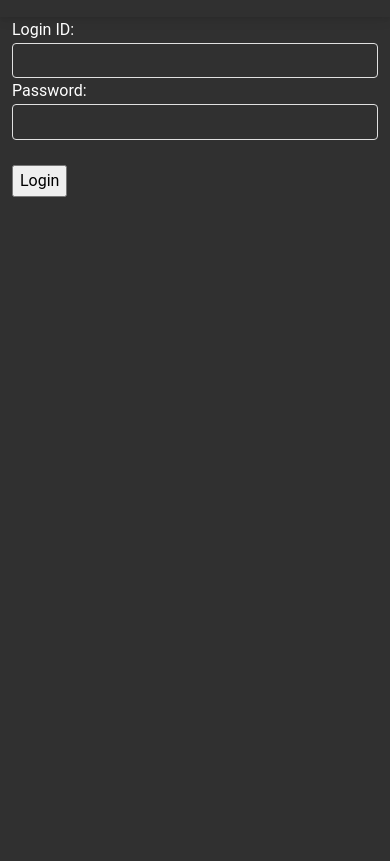
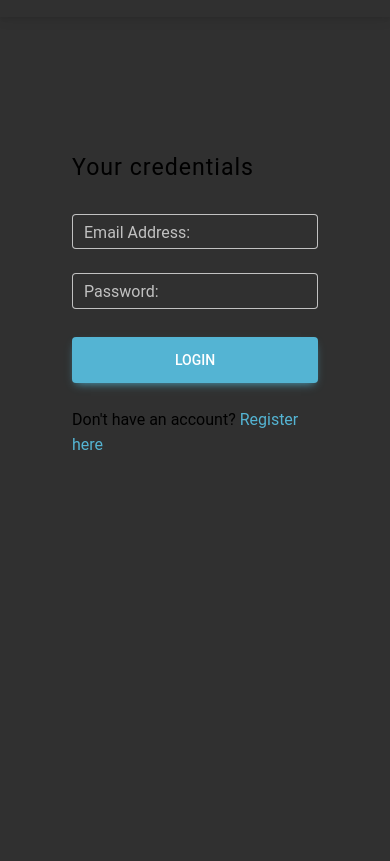
Before and after one commit to Vijay-Vaddi/company-blog, a Flask app: page /login in a window 390 px wide. Before the commit the page ends 197 px from the top, so only its background shows below. Run offline with Flask 3, Linux system fonts and the light colour scheme; some libraries are stand-ins or nearby versions.

Commit message:
login/registration form styling

```diff
--- a/company_blog/models.py
+++ b/company_blog/models.py
@@ -19,6 +19,8 @@ class User(db.Model, UserMixin):
     email = db.Column(db.String(64), unique=True, index=True)
     profile_pic = db.Column(db.String(64), nullable = False, default='default_prof_pic.png')
     password_hash = db.Column(db.String(128))
+    first_name = db.Column(db.String(20))
+    last_name = db.Column(db.String(20))
 
     posts = db.relationship('BlogPost', backref = 'author', lazy = False)
 
--- a/company_blog/templates/base.html
+++ b/company_blog/templates/base.html
@@ -8,7 +8,7 @@
     <link rel="stylesheet" href="{{ url_for('static', filename='mdb_css/mdb.dark.min.css' )}}">
 </head>
 <body>
-    <nav class="navbar navbar-expand-lg bg-body">
+    <nav class="navbar navbar-expand-lg bg-body" >
         <div class="container-fluid">
           <div class="collapse navbar-collapse" id="navbarExample01">
             <ul class="nav navbar-nav me-auto mb-2 mb-lg-0">
@@ -56,6 +56,8 @@
 
     <script src="https://cdn.jsdelivr.net/npm/bootstrap@5.3.2/dist/js/bootstrap.bundle.min.js" integrity="sha384-C6RzsynM9kWDrMNeT87bh95OGNyZPhcTNXj1NW7RuBCsyN/o0jlpcV8Qyq46cDfL" crossorigin="anonymous"></script>
     <script type="text/javascript" src="{{ url_for('static', filename='mdb_js/mdb.umd.min.js' )}}"></script>
+    <script src="https://cdnjs.cloudflare.com/ajax/libs/jquery/3.6.0/jquery.min.js"></script>
+
 
 </body>
 </html>
--- a/company_blog/templates/login.html
+++ b/company_blog/templates/login.html
@@ -1,27 +1,96 @@
 {% extends "base.html"%}
 
 {% block content %}
+<style>
+    .bg-image-vertical {
+    position: relative;
+    overflow: hidden;
+    background-repeat: no-repeat;
+    background-position: right center;
+    background-size: auto 100%;
+}
 
-<form method="POST" class="wt-50">
+@media (min-width: 1025px) {
+.h-custom-2 {
+    height: 100%;
+    }
+}
+
+</style>
+
+<section class="vh-100" style="padding-top: 2%;">
+    <div class="container-fluid">
+      <div class="row">
+        <div class="col-sm-6 text-black">
+
+          <div class="px-5 ms-xl-4">
+            <i class="fas fa-crow fa-2x me-3 pt-5 mt-xl-4" style="color: #709085;"></i>
+            <span class="h1 fw-bold mb-0"></span>
+          </div>
+
+          <div class="d-flex align-items-center h-custom-2 px-5 ms-xl-4 mt-5 pt-5 pt-xl-0 mt-xl-n5">
+
+            <form method="POST" style="width: 23rem;">
                 {{ form.csrf_token }}
                 {{form.hidden_tag()}}
-    {{form.email.label}}<br>
+
+              <h3 class="fw-normal mb-3 pb-3" style="letter-spacing: 1px;">Your credentials</h3>
+
+              <div class="form-outline mb-4" data-mdb-input-init>
                 {{form.email(class="form-control")}}
+                {{form.email.label(class="form-label")}}
+              </div>
               {% for error in form.email.errors %}
                     {{error}}<br>
                 {% endfor %}
 
-    {{form.password.label}}<br>
-    {{form.password(class="form-control")}}<br>
+            <div class="form-outline mb-4" data-mdb-input-init>
+                {{form.password(class="form-control")}}
+                {{form.password.label(class="form-label")}}
+            </div>
                 {% for error in form.password.errors %}
                     {{error}}<br>
                 {% endfor %}
+
+
+            <div class="pt-1 mb-4">
                 {% for message in get_flashed_messages() %}
                     {{message}}<br>
                 {% endfor %}
-    {{form.submit()}}
+                {{form.submit(class="btn btn-info btn-lg btn-block")}}
 
+            </div>
+
+              <!-- <p class="small mb-5 pb-lg-2"><a class="text-muted" href="#!">Forgot password?</a></p> -->
+              <p>Don't have an account? <a href="{{url_for('users.register')}}" class="link-info">Register here</a></p>
 
             </form>
 
+          </div>
+
+        </div>
+        <div class="col-sm-6 px-0 d-none d-sm-block">
+          <img src="https://mdbcdn.b-cdn.net/img/Photos/new-templates/bootstrap-login-form/img3.webp"
+            alt="Login image" class="w-100 vh-100" style="object-fit: cover; object-position: left;">
+        </div>
+      </div>
+    </div>
+  </section>
+<script src="https://cdnjs.cloudflare.com/ajax/libs/jquery/3.6.0/jquery.min.js"></script>
+
+<!-- <script>
+  $(document).ready(function() {
+  $('input').on('input', function() {
+    if ($(this).val().trim() !== '') {
+      $(this).addClass('input-filled');
+    } else {
+      $(this).removeClass('input-filled');
+    }
+  });
+});
+
+</script> -->
+
+
+
 {% endblock %}
--- a/company_blog/templates/user_blog_post.html
+++ b/company_blog/templates/user_blog_post.html
@@ -3,7 +3,7 @@
 {% block content %}
     <div class="container">
         <div >
-            <h2>Welcome to the page of {{user.username}} </h2>
+            <h3>Welcome to the page of {{user.username}} </h3>
             <img src="{{url_for('static', filename='profile_pics/'+user.profile_pic)}}">
         </div>
     </div>
--- a/company_blog/users/forms.py
+++ b/company_blog/users/forms.py
@@ -11,17 +11,17 @@ from flask_login import current_user
 
 class LoginForm(FlaskForm):
 
-    email = StringField('Login ID:', validators=[Email(), DataRequired()])
+    email = StringField('Email Address:', validators=[Email(), DataRequired()])
     password = PasswordField('Password:', validators=[DataRequired()])
     submit = SubmitField('Login')
 
 
 class RegistrationForm(FlaskForm):
 
-    username = StringField('Username:', validators=[DataRequired()])
-    email = StringField('Email:', validators=[Email(),DataRequired()])
+    username = StringField('Username', validators=[DataRequired()])
+    email = StringField('Email', validators=[Email(),DataRequired()])
     password = PasswordField('Password', validators=[DataRequired()])
-    confirm_password = PasswordField('Confirm password', validators=[DataRequired() , EqualTo('confirm_password', message="Password does not match")])
+    confirm_password = PasswordField('Confirm password', validators=[DataRequired(), EqualTo('password', message="Passwords do not match")])
     submit = SubmitField('Register')
 
     def validate_username(self, field):
@@ -36,6 +36,8 @@ class RegistrationForm(FlaskForm):
 
 class UpdateUserForm(FlaskForm):
 
+    first_name = StringField('First Name', validators=[DataRequired()])
+    last_name = StringField('Last Name', validators=[DataRequired()])
     username = StringField('Username:', validators=[DataRequired()])
     email = EmailField('Email:', validators=[Email(),DataRequired()])
     profile_pic = FileField('Update profile picture', validators=[FileAllowed(['jpg', 'jgep', 'png', 'gif'])])
--- a/company_blog/users/views.py
+++ b/company_blog/users/views.py
@@ -14,11 +14,11 @@ def register():
     form = RegistrationForm()
 
     if form.validate_on_submit():
-        name = form.username.data
+        username = form.username.data
         email = form.email.data
         password = form.password.data
 
-        new_user = User(name,email,password)
+        new_user = User(username,email,password)
         db.session.add(new_user)
         db.session.commit()
         flash('Thanks for registering')
@@ -48,7 +48,7 @@ def login():
 
                     return redirect(next)
                 else:
-                    raise ValueError('Invalid Password')
+                    flash('Invalid Password')
         except AttributeError as e:
             flash(f'No such user. Please try again')
 
@@ -73,7 +73,6 @@ def account():
     if form.validate_on_submit():
 
         if form.profile_pic.data:
-            print(f'inside if prifile\.pic')
             username = current_user.username
             pic = add_profile_pic(form.profile_pic.data, username)
             current_user.profile_pic = pic
@@ -81,12 +80,17 @@ def account():
         current_user.email = form.email.data
 
         current_user.username = form.username.data
+        current_user.first_name = form.first_name.data
+        current_user.last_name = form.last_name.data
 
         db.session.commit()
 
     elif request.method == 'GET':
         form.username.data = current_user.username
         form.email.data = current_user.email
+        form.first_name.data = current_user.first_name
+        form.last_name.data = current_user.last_name
+
     # if they're not submitting anything we're grabbing their current info.
     # why we're doing this?
 
```
Also changed, not shown: company_blog/templates/account.html (+8 -0 lines), company_blog/templates/register.html (+72 -25 lines), migrations/versions/015bee148e79_.py (added, +34 -0 lines), company_blog/blog.sqlite, company_blog/static/profile_pics/vijay4.jpg (added). Lines whose indentation alone changed are shown as unchanged.
